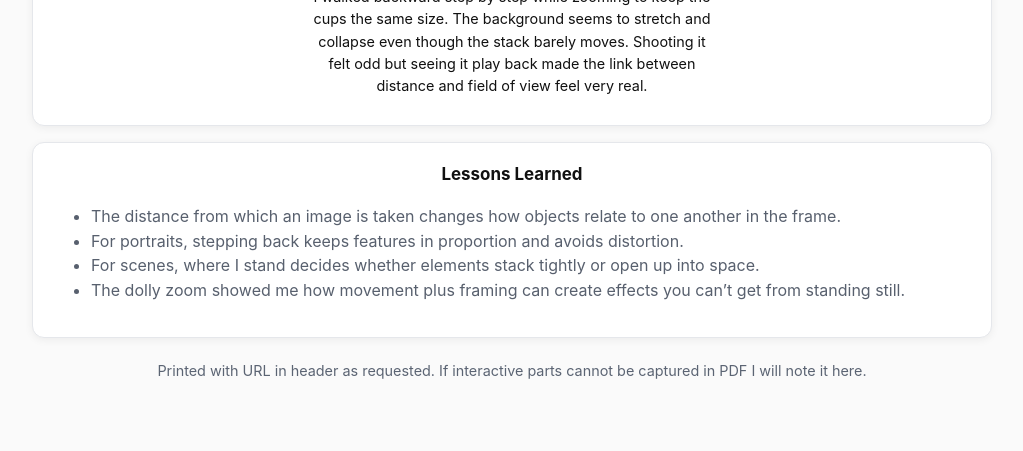
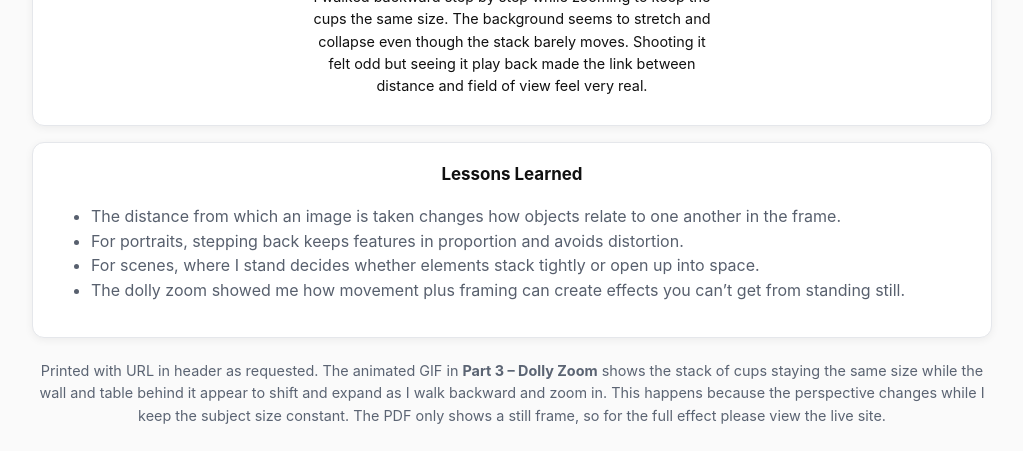
Before and after one commit to mansoor-mamnoon/cs180-proj0-site, a plain HTML site: page index.html in a window 1280 px wide. Shown: the part 1881-2332 px from the top of the page, without its empty margins (128-1151 px from the left). Before the commit the page ends 2287 px from the top, so only its background shows below. Drawn offline with Linux system fonts and the light colour scheme.

Commit message:
added proper footer explaining dolly effect so that it appears in pdf

```diff
--- a/index.html
+++ b/index.html
@@ -181,7 +181,11 @@
 </section>
 
 <footer>
-  Printed with URL in header as requested. If interactive parts cannot be captured in PDF I will note it here.
+  Printed with URL in header as requested.
+  The animated GIF in <strong>Part 3 – Dolly Zoom</strong> shows the stack of cups staying the same size
+  while the wall and table behind it appear to shift and expand as I walk backward and zoom in.
+  This happens because the perspective changes while I keep the subject size constant.
+  The PDF only shows a still frame, so for the full effect please view the live site.
 </footer>
 </div>
 </body>
```
Also changed, not shown: 1 other file.
